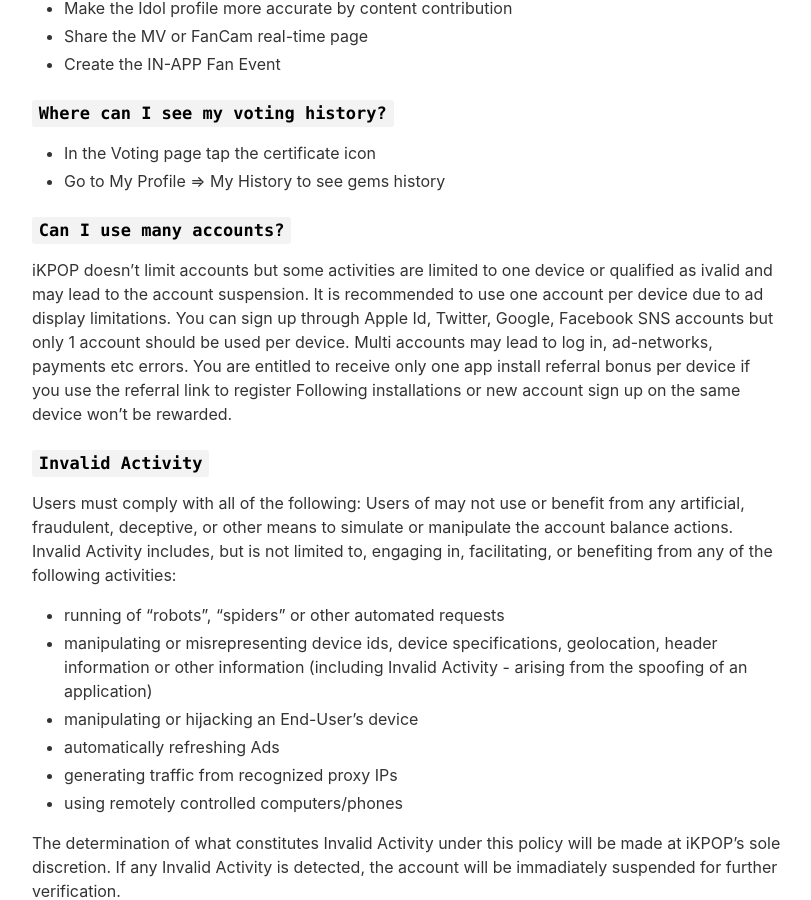
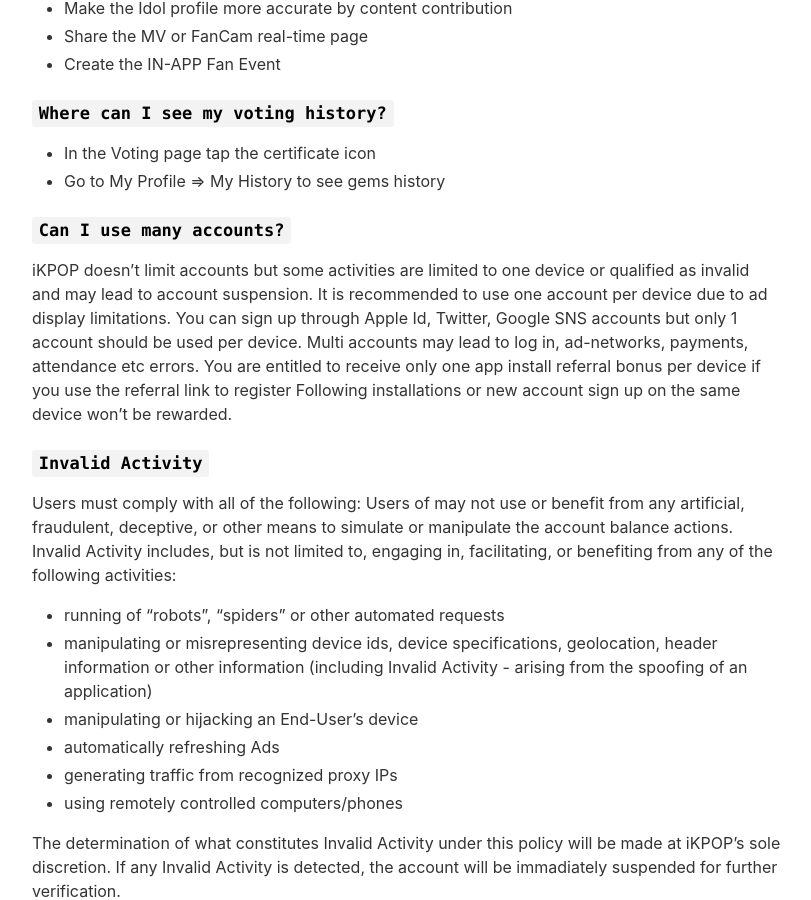
Before and after one commit to kapp7/app, a Jekyll site: the page built from _pages/en/qa.md, in a window 1280 px wide and 900 px high, scrolled down 4906 px. Shown: the whole window, without its empty margins (233-1044 px from the left). Built offline with Jekyll 4.4.1, drawn with Linux system fonts in a browser that asks for light colours; nearby versions of some CDN libraries.

Commit message:
Update qa.md

```diff
--- a/_pages/en/qa.md
+++ b/_pages/en/qa.md
@@ -162,8 +162,8 @@
  - Go to My Profile => My History to see gems history
 
 ### `Can I use many accounts?`
-iKPOP doesn't limit accounts but some activities are limited to one device or qualified as ivalid and may lead to the account suspension.
-It is recommended to use one account per device due to ad display limitations. You can sign up through Apple Id, Twitter, Google, Facebook SNS accounts but only 1 account should be used per device. Multi accounts may lead to log in, ad-networks, payments etc errors.
+iKPOP doesn't limit accounts but some activities are limited to one device or qualified as invalid and may lead to account suspension.
+It is recommended to use one account per device due to ad display limitations. You can sign up through Apple Id, Twitter, Google SNS accounts but only 1 account should be used per device. Multi accounts may lead to log in, ad-networks, payments, attendance etc errors.
 You are entitled to receive only one app install referral bonus per device if you use the referral link to register
 Following installations or new account sign up on the same device won't be rewarded.
 
```
